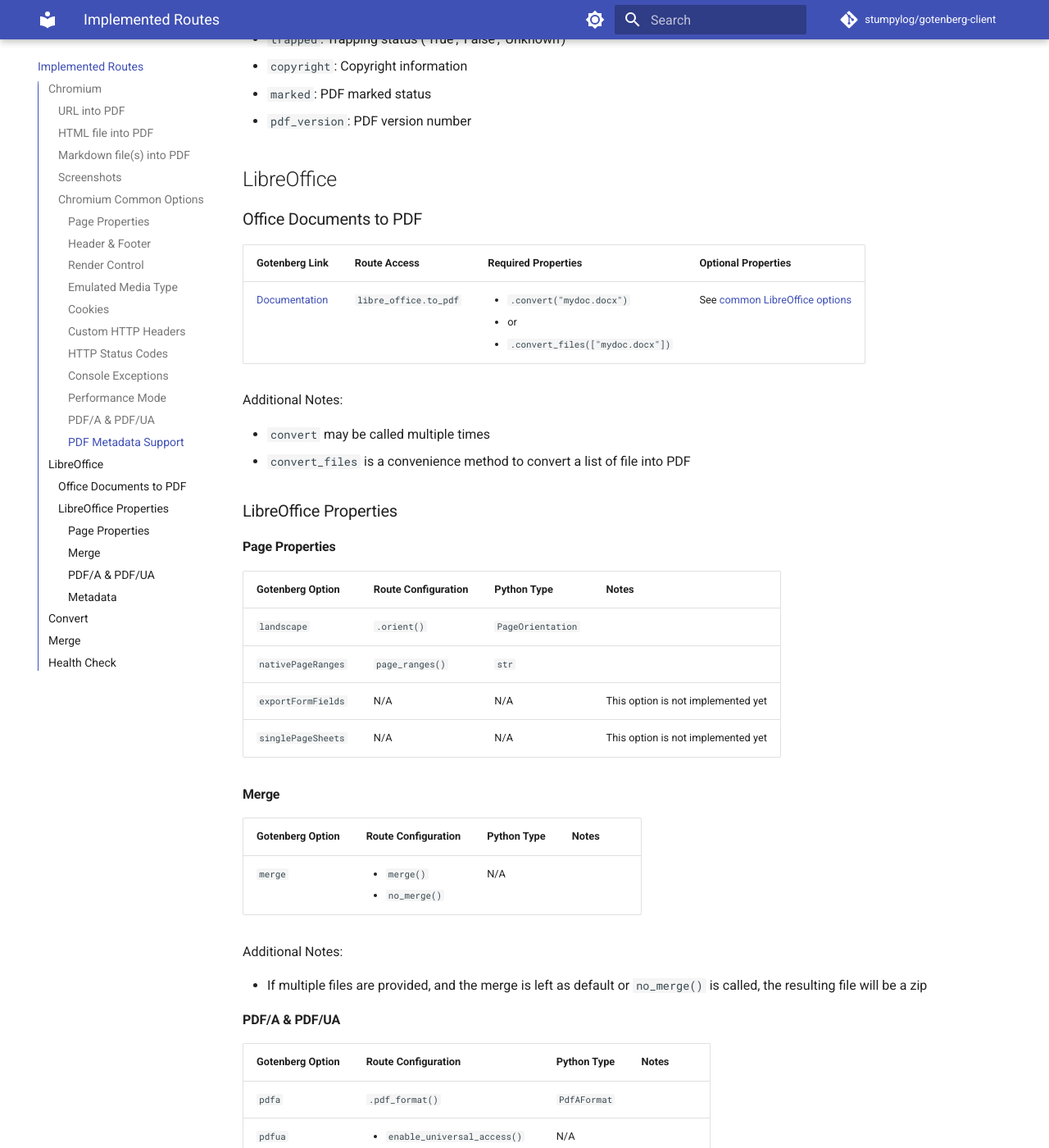
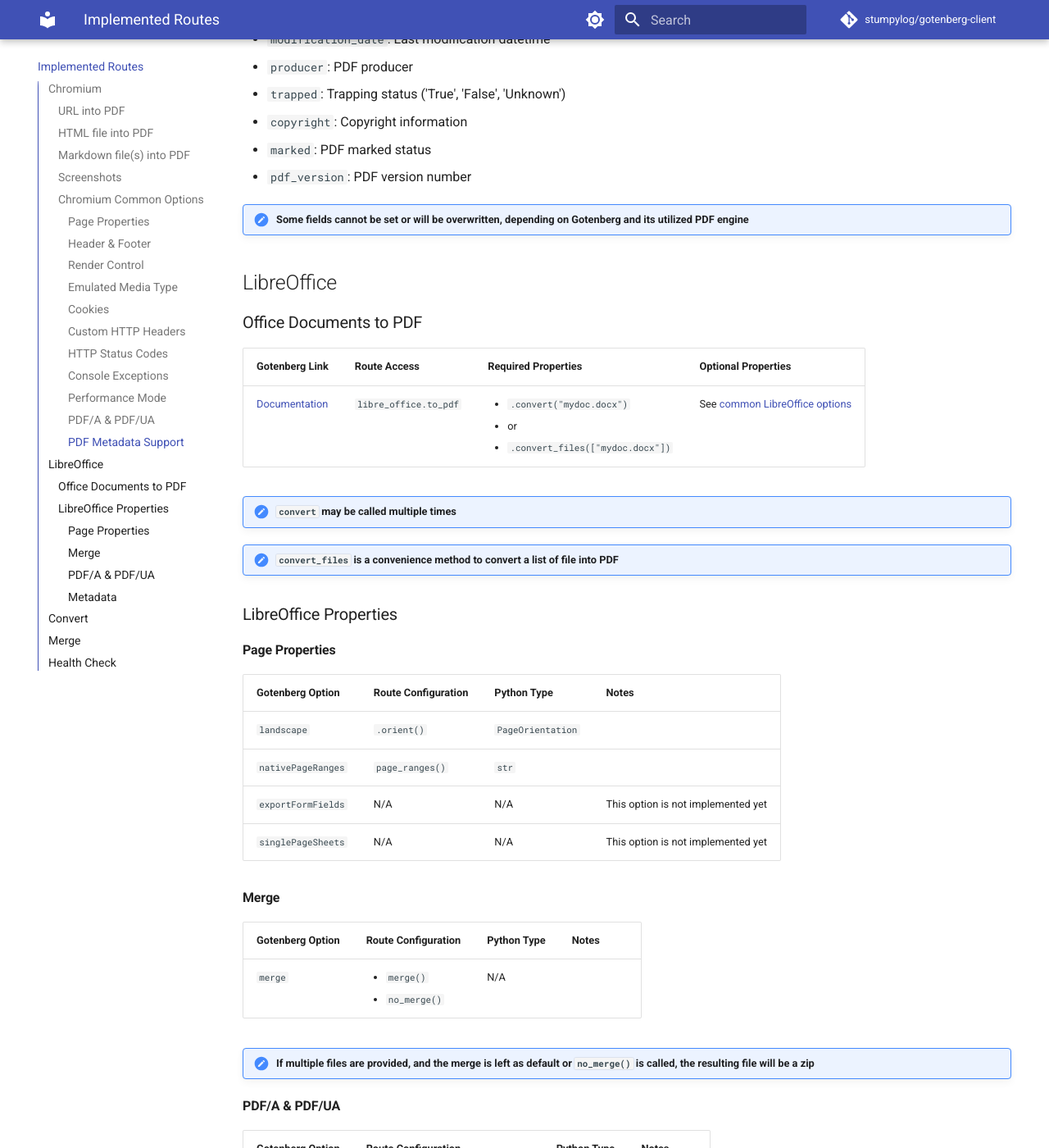
Before and after one commit to stumpylog/gotenberg-client, an MkDocs documentation site: the page built from docs/routes.md, in a window 1280 px wide and 1400 px high, scrolled down 4237 px. Shown: the whole window at 82% size. Built offline with MkDocs 1.6.1 and Material for MkDocs 9.7.7, drawn with Linux system fonts in a browser that asks for light colours; comment, search, counter and statistics services are not loaded; the version menu is left out; some of the changed text lies outside the part shown.

Commit message:
Still updating these

```diff
--- a/docs/routes.md
+++ b/docs/routes.md
@@ -12,9 +12,9 @@
 
 ### HTML file into PDF
 
-| Gotenberg Link                                                              | Route Access           | Required Properties                      | Optional Properties                                                                                                                     |
-| --------------------------------------------------------------------------- | ---------------------- | ---------------------------------------- | --------------------------------------------------------------------------------------------------------------------------------------- |
-| [Documentation](https://gotenberg.dev/docs/routes#html-file-into-pdf-route) | `chromium.html_to_pdf` | <ul><li>`.index("index.html")`</li></ul> | <ul><li>Add extra files by chaining `.resource("file-here")`</li><li> See [common Chromium options](#chromium-common-options)</li></ul> |
+| Gotenberg Link                                                              | Route Access           | Required Properties                      | Optional Properties                                                                                                                                                                                                                           |
+| --------------------------------------------------------------------------- | ---------------------- | ---------------------------------------- | --------------------------------------------------------------------------------------------------------------------------------------------------------------------------------------------------------------------------------------------- |
+| [Documentation](https://gotenberg.dev/docs/routes#html-file-into-pdf-route) | `chromium.html_to_pdf` | <ul><li>`.index("index.html")`</li></ul> | <ul><li>Add extra files by chaining `.resource("file-here")`or `resources(["file1", "file2"])`</li><li>Add string resources with `string_resource("file content")`</li><li> See [common Chromium options](#chromium-common-options)</li></ul> |
 
 ### Markdown file(s) into PDF
 
@@ -137,6 +137,8 @@
 - `marked`: PDF marked status
 - `pdf_version`: PDF version number
 
+!!! note "Some fields cannot be set or will be overwritten, depending on Gotenberg and its utilized PDF engine"
+
 ## LibreOffice
 
 ### Office Documents to PDF
@@ -145,10 +147,8 @@
 | ----------------------------------------------------------------------------------- | --------------------- | ---------------------------------------------------------------------------------------------- | --------------------------------------------------------- |
 | [Documentation](https://gotenberg.dev/docs/routes#office-documents-into-pdfs-route) | `libre_office.to_pdf` | <ul><li>`.convert("mydoc.docx")`</li><li>or</li><li>`.convert_files(["mydoc.docx"])`</li></ul> | See [common LibreOffice options](#libreoffice-properties) |
 
-Additional Notes:
-
-- `convert` may be called multiple times
-- `convert_files` is a convenience method to convert a list of file into PDF
+!!! note "`convert` may be called multiple times"
+!!! note "`convert_files` is a convenience method to convert a list of file into PDF"
 
 ### LibreOffice Properties
 
@@ -167,9 +167,7 @@
 | ---------------- | ------------------------------------------- | ----------- | ----- |
 | `merge`          | <ul><li>`merge()`<li>`no_merge()`</li></ul> | N/A         |       |
 
-Additional Notes:
-
-- If multiple files are provided, and the merge is left as default or `no_merge()` is called, the resulting file will be a zip
+!!! note "If multiple files are provided, and the merge is left as default or `no_merge()` is called, the resulting file will be a zip"
 
 #### PDF/A & PDF/UA
 
```
